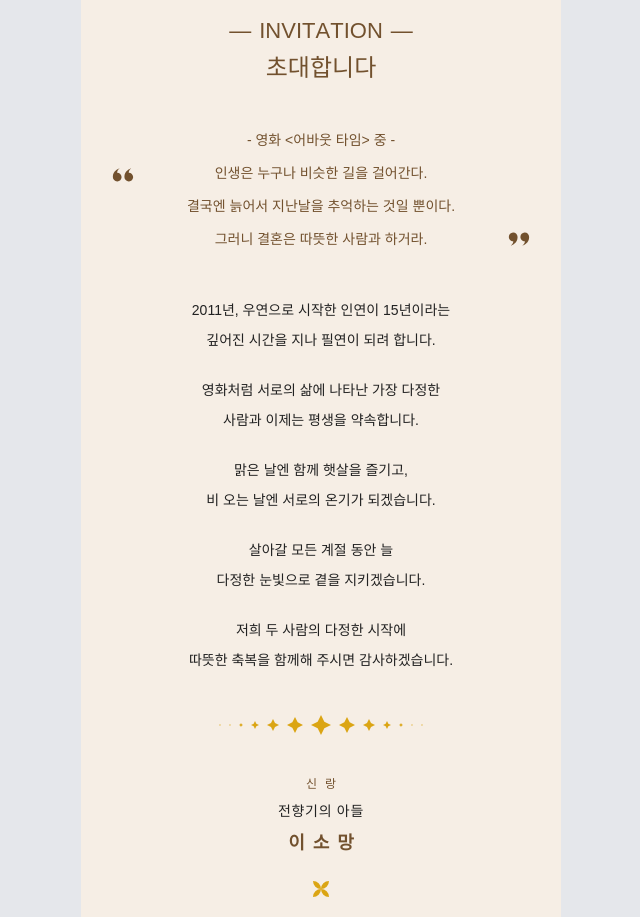
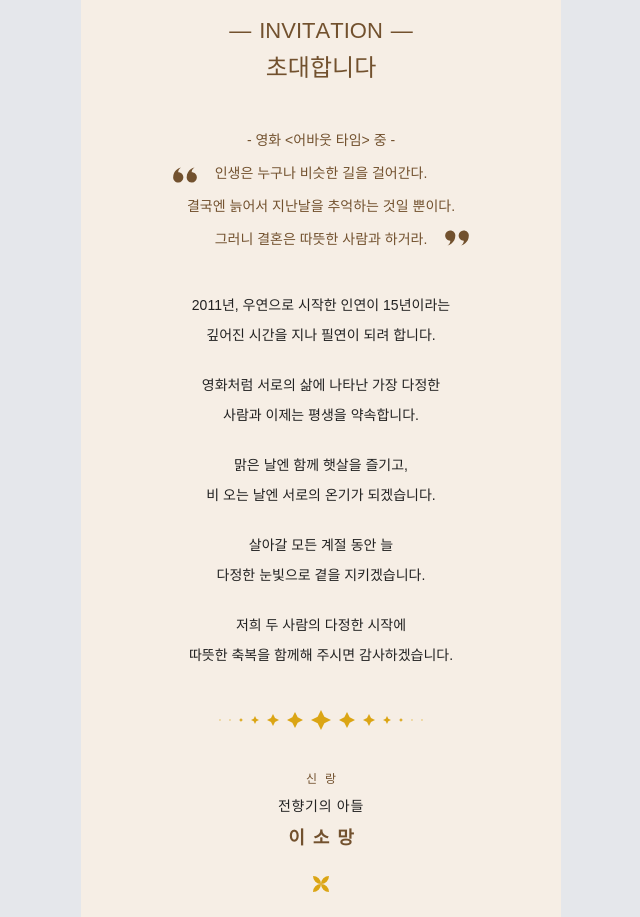
Before and after one commit to HopeFullee/wedding-invitation, a React (Vite) app: page / in a window 1280 px wide. Shown: the part 840-1757 px from the top of the page, without its empty margins (319-959 px from the left). Built offline with nearby package versions, Linux system fonts and the light colour scheme; no server answers; a web font is replaced by a local one; what @posthog/react would draw is missing.

Commit message:
refactor: minor style change to Quote Component

```diff
--- a/src/components/main/section-1/quote/index.tsx
+++ b/src/components/main/section-1/quote/index.tsx
@@ -3,14 +3,17 @@ import { FADE_IN_UP_VARIANT } from "@/components/common/animations/motion-contai
 
 export const Quote = () => {
   return (
-    <motion.div variants={FADE_IN_UP_VARIANT} className="space-y-12 mt-50">
+    <motion.div
+      variants={FADE_IN_UP_VARIANT}
+      className="gap-12 mt-50 flex-col-center"
+    >
       <div className="text-center text-14 text-primary-500">
         <p>- 영화 &lt;어바웃 타임&gt; 중 -</p>
       </div>
-      <div className="relative gap-4 mx-auto text-center min-h-92">
+      <div className="relative text-center">
         <img
           src="/assets/icons/quote.svg"
-          className="absolute left-10 size-24"
+          className="absolute -left-16 -top-2 size-28"
           alt="quote"
         />
         <p className="space-y-12 text-14 under:block text-primary-500">
@@ -20,7 +23,7 @@ export const Quote = () => {
         </p>
         <img
           src="/assets/icons/quote.svg"
-          className="absolute rotate-180 right-10 size-24 bottom-4"
+          className="absolute rotate-180 -bottom-2 -right-16 size-28"
           alt="quote"
         />
       </div>
```
